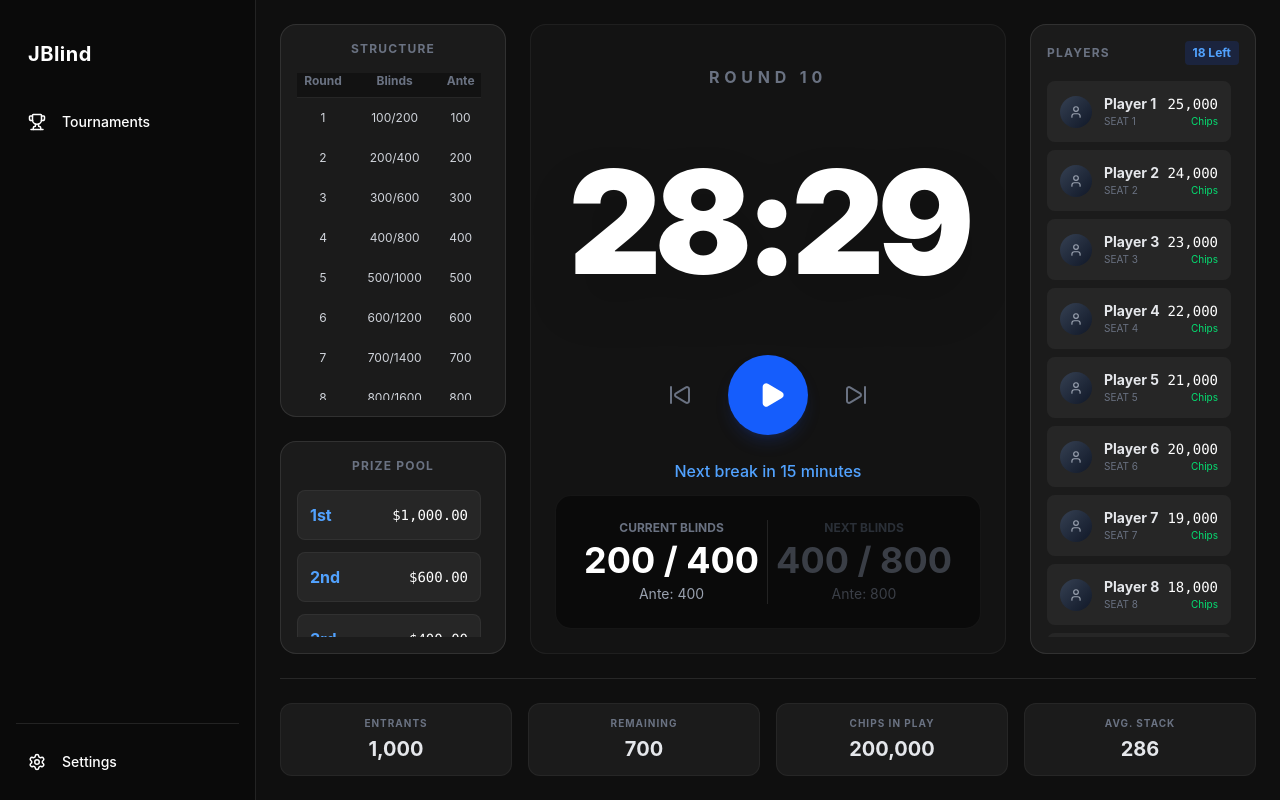
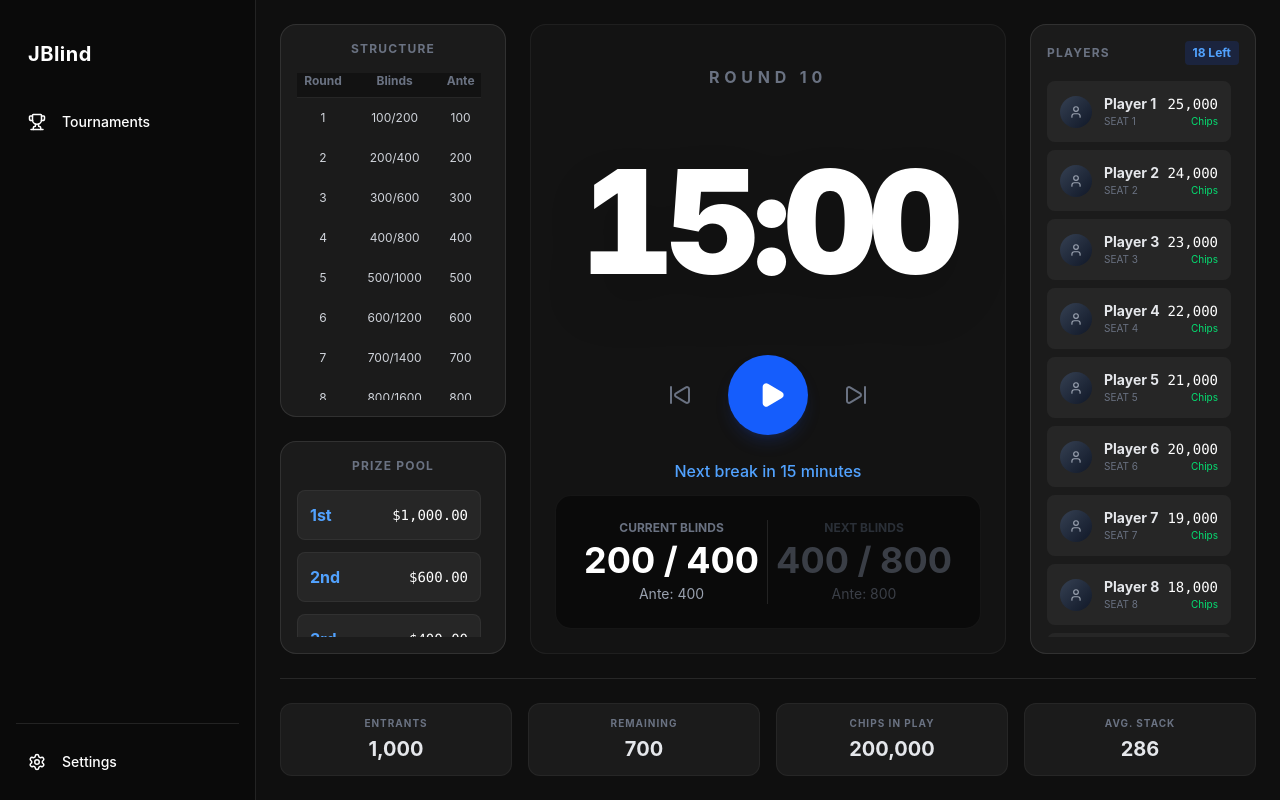
Before and after one commit to GuiRodriguero/jblind-front, a React (Vite) app: page /timer in a window 1280 px wide. Built offline with nearby package versions, Linux system fonts and the light colour scheme.

Commit message:
Making timer work

```diff
--- a/src/features/timer/components/TimerClockBoard.tsx
+++ b/src/features/timer/components/TimerClockBoard.tsx
@@ -2,21 +2,33 @@ import { Play, Pause, SkipBack, SkipForward } from 'lucide-react';
 
 interface TimerClockBoardProps {
   isPlaying: boolean;
+  timeLeft: number;
   onTogglePlay: () => void;
+  onNextRound: () => void;
+  onPrevRound: () => void;
 }
 
-export function TimerClockBoard({ isPlaying, onTogglePlay }: TimerClockBoardProps) {
+export function TimerClockBoard({ isPlaying, timeLeft, onTogglePlay, onNextRound, onPrevRound }: TimerClockBoardProps) {
+  const formatTime = (totalSeconds: number) => {
+    const minutes = Math.floor(totalSeconds / 60);
+    const seconds = totalSeconds % 60;
+    return `${minutes.toString().padStart(2, '0')}:${seconds.toString().padStart(2, '0')}`;
+  };
+
   return (
-    <div className="col-span-6 flex flex-col items-center justify-between bg-white/[0.02] rounded-2xl border border-white/5 p-4 xl:p-6 min-h-0 overflow-hidden">
+    <div className="col-span-6 flex flex-col items-center justify-between bg-white/2 rounded-2xl border border-white/5 p-4 xl:p-6 min-h-0 overflow-hidden">
       <span className="text-gray-500 font-bold tracking-[0.3em] shrink-0 mt-2 xl:mt-4">ROUND 10</span>
 
-      <h1 className="text-[clamp(5rem,18vh,12rem)] font-black leading-none tracking-tighter text-white drop-shadow-2xl my-auto shrink-0">
-        28:29
+      <h1 className="text-[clamp(5rem,18vh,12rem)] font-black leading-none tracking-tighter text-white drop-shadow-2xl my-auto shrink-0 tabular-nums">
+        {formatTime(timeLeft)}
       </h1>
 
       <div className="flex flex-col items-center w-full shrink-0">
         <div className="flex items-center gap-4 xl:gap-6 mb-4 xl:mb-6">
-          <button className="p-2 xl:p-3 text-gray-500 hover:text-white hover:bg-white/10 rounded-full transition-all">
+          <button
+            onClick={onPrevRound}
+            className="p-2 xl:p-3 text-gray-500 hover:text-white hover:bg-white/10 rounded-full transition-all"
+          >
             <SkipBack size={24} />
           </button>
 
@@ -31,7 +43,10 @@ export function TimerClockBoard({ isPlaying, onTogglePlay }: TimerClockBoardProp
             )}
           </button>
 
-          <button className="p-2 xl:p-3 text-gray-500 hover:text-white hover:bg-white/10 rounded-full transition-all">
+          <button
+            onClick={onNextRound}
+            className="p-2 xl:p-3 text-gray-500 hover:text-white hover:bg-white/10 rounded-full transition-all"
+          >
             <SkipForward size={24} />
           </button>
         </div>
@@ -44,9 +59,7 @@ export function TimerClockBoard({ isPlaying, onTogglePlay }: TimerClockBoardProp
             <p className="text-2xl xl:text-4xl font-bold">200 / 400</p>
             <p className="text-xs xl:text-sm text-gray-400 mt-1">Ante: 400</p>
           </div>
-
           <div className="w-px bg-white/10"></div>
-
           <div className="text-center opacity-50">
             <p className="text-[10px] xl:text-xs text-gray-600 uppercase font-bold mb-1">Next Blinds</p>
             <p className="text-2xl xl:text-4xl text-gray-500 font-bold">400 / 800</p>
--- a/src/features/timer/views/TimerView.tsx
+++ b/src/features/timer/views/TimerView.tsx
@@ -1,4 +1,4 @@
-import { useState } from 'react';
+import { useEffect, useState } from 'react';
 import { TimerBlindsTableCard } from '../components/TimerStructureCard';
 import { TimerPrizePoolCard } from '../components/TimerPrizePoolCard';
 import { TimerClockBoard } from '../components/TimerClockBoard';
@@ -7,6 +7,42 @@ import { TimerStatsFooter } from '../components/TimerStatsFooter';
 
 export function TimerView() {
   const [isPlaying, setIsPlaying] = useState(false);
+  const [timeLeft, setTimeLeft] = useState(900);
+
+  useEffect(() => {
+    let interval: ReturnType<typeof setInterval>;
+
+    if (isPlaying) {
+      interval = setInterval(() => {
+        setTimeLeft((prevTime) => {
+          // Se chegou a zero, para o cronómetro e tira do play
+          if (prevTime <= 1) {
+            clearInterval(interval);
+            setIsPlaying(false);
+
+            // TODO Futuro: Aqui você chamará a função que avança o Nível/Round!
+
+            return 0;
+          }
+          // Caso contrário, desconta 1 segundo
+          return prevTime - 1;
+        });
+      }, 1000); // 1000 ms = 1 segundo
+    }
+
+    // A função de "cleanup" do useEffect é essencial para não haver memory leaks no React
+    return () => clearInterval(interval);
+  }, [isPlaying]);
+
+  const handleNextRound = () => {
+    setTimeLeft(15 * 60); // Reseta para 15 min
+    // No futuro: mudaria do Round 1 para o 2
+  };
+
+  const handlePrevRound = () => {
+    setTimeLeft(15 * 60); // Reseta para 15 min
+    // No futuro: mudaria do Round 2 para o 1
+  };
 
   return (
     <div className="h-full flex flex-col p-6 gap-6 overflow-hidden">
@@ -16,7 +52,13 @@ export function TimerView() {
           <TimerPrizePoolCard />
         </div>
 
-        <TimerClockBoard isPlaying={isPlaying} onTogglePlay={() => setIsPlaying(!isPlaying)} />
+        <TimerClockBoard
+          isPlaying={isPlaying}
+          timeLeft={timeLeft}
+          onTogglePlay={() => setIsPlaying(!isPlaying)}
+          onNextRound={handleNextRound}
+          onPrevRound={handlePrevRound}
+        />
         <TimerPlayersCard />
       </div>
 
```
